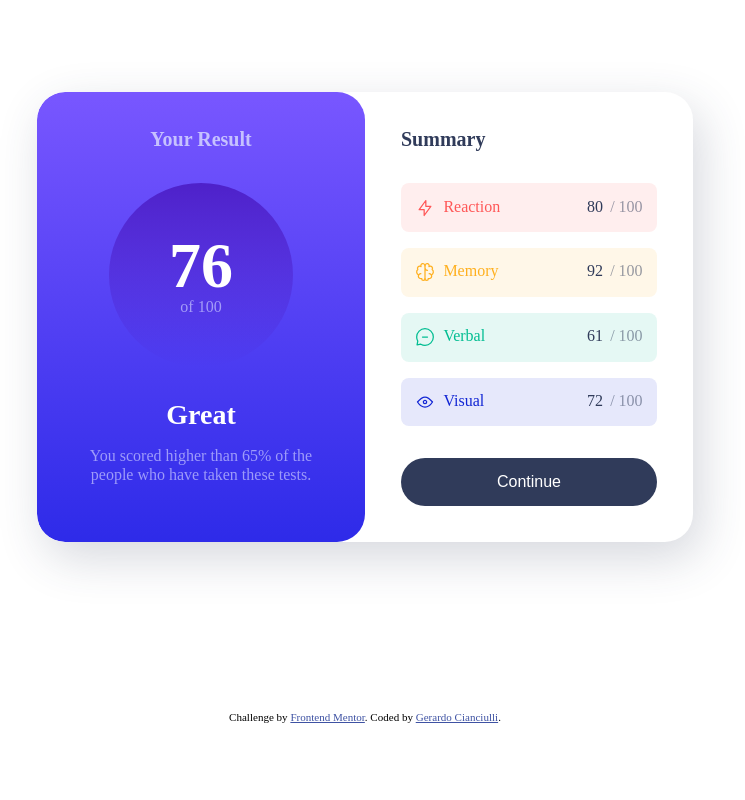
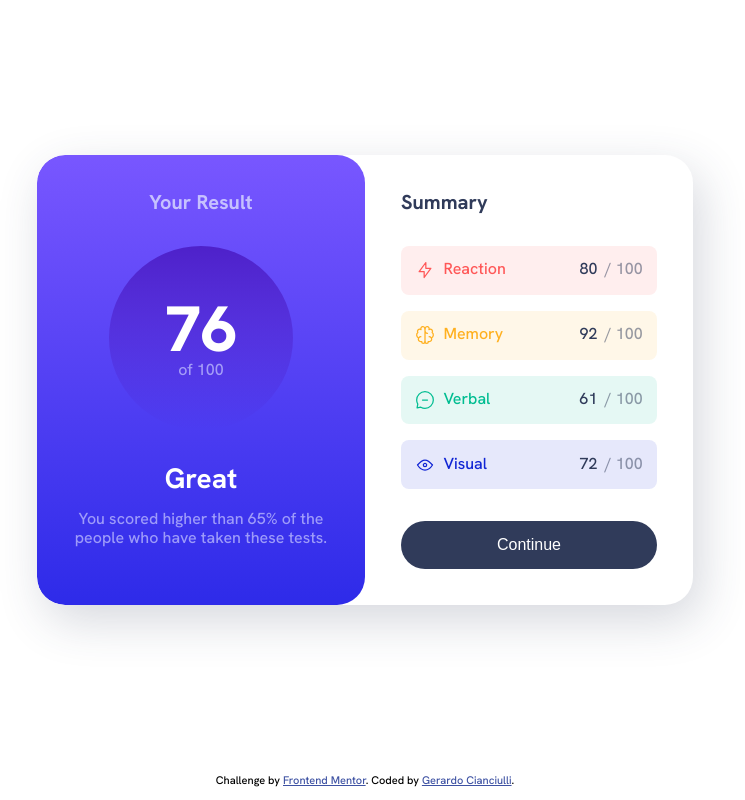
Before and after one commit to GerardoCianciulli/Frontend-Mentor-Results-Summary-Component, a plain HTML site: page index.html in a window 1280 px wide. Shown: the whole page, without its empty margins (275-1020 px from the left). Drawn offline with nearby package versions, Linux system fonts and the light colour scheme; a web font is replaced by a local one.

Commit message:
update google font link

```diff
--- a/index.html
+++ b/index.html
@@ -6,30 +6,30 @@
 
   <link rel="icon" type="image/png" sizes="32x32" href="./assets/images/favicon-32x32.png">
   <link rel="stylesheet" href="https://cdnjs.cloudflare.com/ajax/libs/normalize/7.0.0/normalize.min.css"> <!-- verify that this is the latest and most complete version -->
+  <link rel="preconnect" href="https://fonts.googleapis.com">
+  <link rel="preconnect" href="https://fonts.gstatic.com" crossorigin>
+  <link href="https://fonts.googleapis.com/css2?family=Fraunces:wght@700&family=Hanken+Grotesk:wght@500;700;800&display=swap" rel="stylesheet">
   <link rel="stylesheet" href="style.css">
   <title>Frontend Mentor | Results summary component</title>
 </head>
 <body>
   <main>
-
-    <!-- I will keep the h1 and h2 tags for a larger scope where we would introduce the component.  This keeps the component as a resusable block that does not negatively interfere with SEO -->
-
     <div id="results-summary-component">
 
       <div id="result" class="grid-flow" data-spacing="large">
-        <h3 class="section-title">Your Result</h3>
+        <h1 class="section-title">Your Result</h1>
         <p class="result-score"><span>76</span>of 100</p>
         <p class="result-rank grid-flow"><span>Great</span>You scored higher than 65% of the people who have taken these tests.</p>
       </div>
 
       <div id="summary" class="grid-flow" data-spacing="large">
-        <h4 class="section-title">Summary</h4>
+        <h2 class="section-title">Summary</h2>
         <div class="grid-flow">
 
           <div class="summary-item" data-item-type="accent-1">
             <div class="summary-item-title">
               <svg xmlns="http://www.w3.org/2000/svg" width="20" height="20" fill="none" viewBox="0 0 20 20"><path stroke-linecap="round" stroke-linejoin="round" stroke-width="1.25" d="M10.833 8.333V2.5l-6.666 9.167h5V17.5l6.666-9.167h-5Z"/></svg>
-              <h5>Reaction</h5>
+              <h3>Reaction</h3>
             </div>
             <p class="summary-item-score"><span>80</span> / 100</p>
           </div>
@@ -37,7 +37,7 @@
           <div class="summary-item" data-item-type="accent-2">
             <div class="summary-item-title">
               <svg xmlns="http://www.w3.org/2000/svg" width="20" height="20" fill="none" viewBox="0 0 20 20"><path stroke-linecap="round" stroke-linejoin="round" stroke-width="1.25" d="M5.833 11.667a2.5 2.5 0 1 0 .834 4.858"/><path stroke-linecap="round" stroke-linejoin="round" stroke-width="1.25" d="M3.553 13.004a3.333 3.333 0 0 1-.728-5.53m.025-.067a2.083 2.083 0 0 1 2.983-2.824m.199.054A2.083 2.083 0 1 1 10 3.75v12.917a1.667 1.667 0 0 1-3.333 0M10 5.833a2.5 2.5 0 0 0 2.5 2.5m1.667 3.334a2.5 2.5 0 1 1-.834 4.858"/><path stroke-linecap="round" stroke-linejoin="round" stroke-width="1.25" d="M16.447 13.004a3.334 3.334 0 0 0 .728-5.53m-.025-.067a2.083 2.083 0 0 0-2.983-2.824M10 3.75a2.085 2.085 0 0 1 2.538-2.033 2.084 2.084 0 0 1 1.43 2.92m-.635 12.03a1.667 1.667 0 0 1-3.333 0"/></svg>
-              <h5>Memory</h5>
+              <h3>Memory</h3>
             </div>
             <p class="summary-item-score"><span>92</span> / 100</p>
           </div>
@@ -45,7 +45,7 @@
           <div class="summary-item" data-item-type="accent-3">
             <div class="summary-item-title">
               <svg xmlns="http://www.w3.org/2000/svg" width="20" height="20" fill="none" viewBox="0 0 20 20"><path stroke-linecap="round" stroke-linejoin="round" stroke-width="1.25" d="M7.5 10h5M10 18.333A8.333 8.333 0 1 0 1.667 10c0 1.518.406 2.942 1.115 4.167l-.699 3.75 3.75-.699A8.295 8.295 0 0 0 10 18.333Z"/></svg>
-              <h5>Verbal</h5>
+              <h3>Verbal</h3>
             </div>
             <p class="summary-item-score"><span>61</span> / 100</p>
           </div>
@@ -53,7 +53,7 @@
           <div class="summary-item" data-item-type="accent-4">
             <div class="summary-item-title">
               <svg xmlns="http://www.w3.org/2000/svg" width="20" height="20" fill="none" viewBox="0 0 20 20"><path stroke-linecap="round" stroke-linejoin="round" stroke-width="1.25" d="M10 11.667a1.667 1.667 0 1 0 0-3.334 1.667 1.667 0 0 0 0 3.334Z"/><path stroke-linecap="round" stroke-linejoin="round" stroke-width="1.25" d="M17.5 10c-1.574 2.492-4.402 5-7.5 5s-5.926-2.508-7.5-5C4.416 7.632 6.66 5 10 5s5.584 2.632 7.5 5Z"/></svg>
-              <h5>Visual</h5>
+              <h3>Visual</h3>
             </div>
             <p class="summary-item-score"><span>72</span> / 100</p>
           </div>
@@ -66,7 +66,7 @@
   </main>
 
   <div class="attribution">
-    Challenge by <a href="https://www.frontendmentor.io?ref=challenge" target="_blank">Frontend Mentor</a>.
+    Challenge by <a href="https://www.frontendmentor.io/challenges/results-summary-component-CE_K6s0maV" target="_blank">Frontend Mentor</a>.
     Coded by <a href="https://www.frontendmentor.io/profile/GerardoCianciulli" target="_blank">Gerardo Cianciulli</a>.
   </div>
 </body>
--- a/style.css
+++ b/style.css
@@ -1,11 +1,3 @@
-@font-face {
-    font-family:'Hanken Grotesk';
-    font-display: swap;
-    font-weight: 100 900;
-    src: url('assets/fonts/HankenGrotesk-VariableFont_wght.ttf')
-         format('truetype');
-}
-
 :root {
     --clr-neutral-white: 0, 0%, 100%;
     --clr-neutral-blue: 221, 100%, 96%;
@@ -32,7 +24,7 @@
     box-sizing: border-box;
 }
 
-* {
+*, h1 {
     margin: 0;
     font: inherit;
 }
@@ -42,7 +34,14 @@ img, svg {
     max-width: 100%;
 }
 
-body, p, h5 {
+body {
+    grid-template-rows: calc(100% - 2.5rem) 2.5rem;
+    min-height: 100vh;
+    display: grid;
+    place-items: normal;
+}
+
+body, p, h3 {
     font-family: 'Hanken Grotesk';
     font-size: 1rem;
     font-weight: 500;
@@ -70,8 +69,6 @@ body, p, h5 {
 
 @media (min-width: 600px) {
     body{
-        min-height: 100vh;
-        display: grid;
         place-items: center;
     }
 
```
Also changed, not shown: assets/design/desktop-preview.jpg (renamed from design/desktop-preview.jpg), assets/images/favicon-32x32.png (added), 5 other files.
